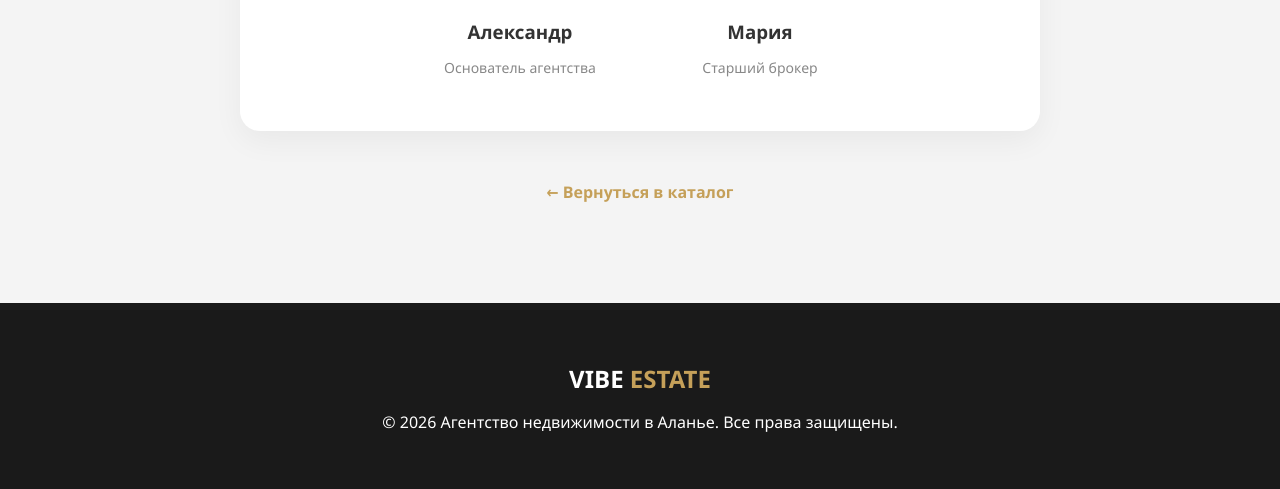
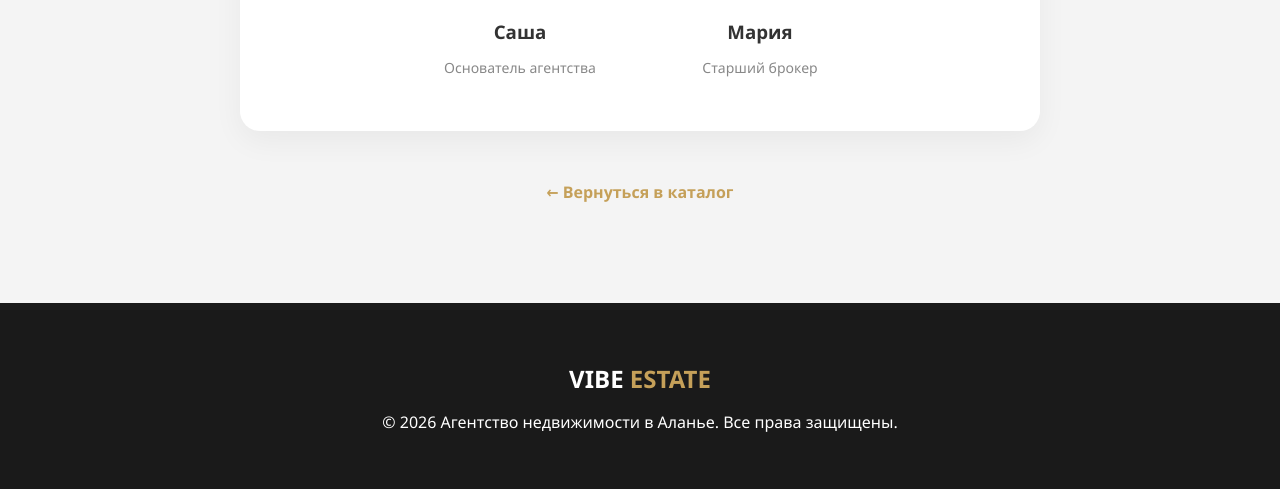
Before and after one commit to Anuar-Usm/vibe-estate, a Django app: page /about in a window 1280 px wide. Shown: the part 648-1137 px from the top of the page. Run offline with Django 5.2, Linux system fonts and the light colour scheme.

Commit message:
Тест

```diff
--- a/listings/templates/listings/about.html
+++ b/listings/templates/listings/about.html
@@ -13,7 +13,7 @@
         <div style="display: flex; justify-content: center; gap: 40px; flex-wrap: wrap;">
             <div style="width: 200px;">
                 <img src="https://i.pravatar.cc/150?u=1" style="width: 120px; height: 120px; border-radius: 50%; object-fit: cover; border: 4px solid #c5a059;">
-                <h3 style="margin: 15px 0 5px 0;">Александр</h3>
+                <h3 style="margin: 15px 0 5px 0;">Саша</h3>
                 <p style="color: #888; font-size: 14px;">Основатель агентства</p>
             </div>
             <div style="width: 200px;">
```
